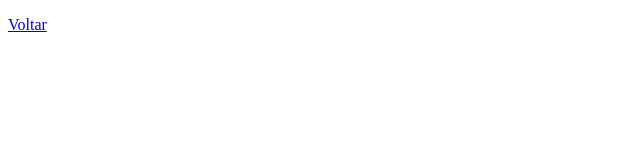
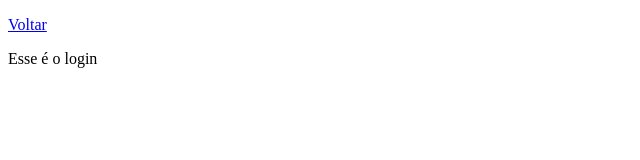
Before and after one commit to L3androRamos/biblioteca, a plain HTML site: page login.html in a window 1280 px wide. Shown: the full height of the page, 0-640 px from the left. Drawn offline with Linux system fonts and the light colour scheme.

Commit message:
arrumando

```diff
--- a/login.html
+++ b/login.html
@@ -7,6 +7,7 @@
                     Voltar
                 </a>
             </p>
+            <p>Esse é o login</p>
         </body>
     </head>
 </html>
```
